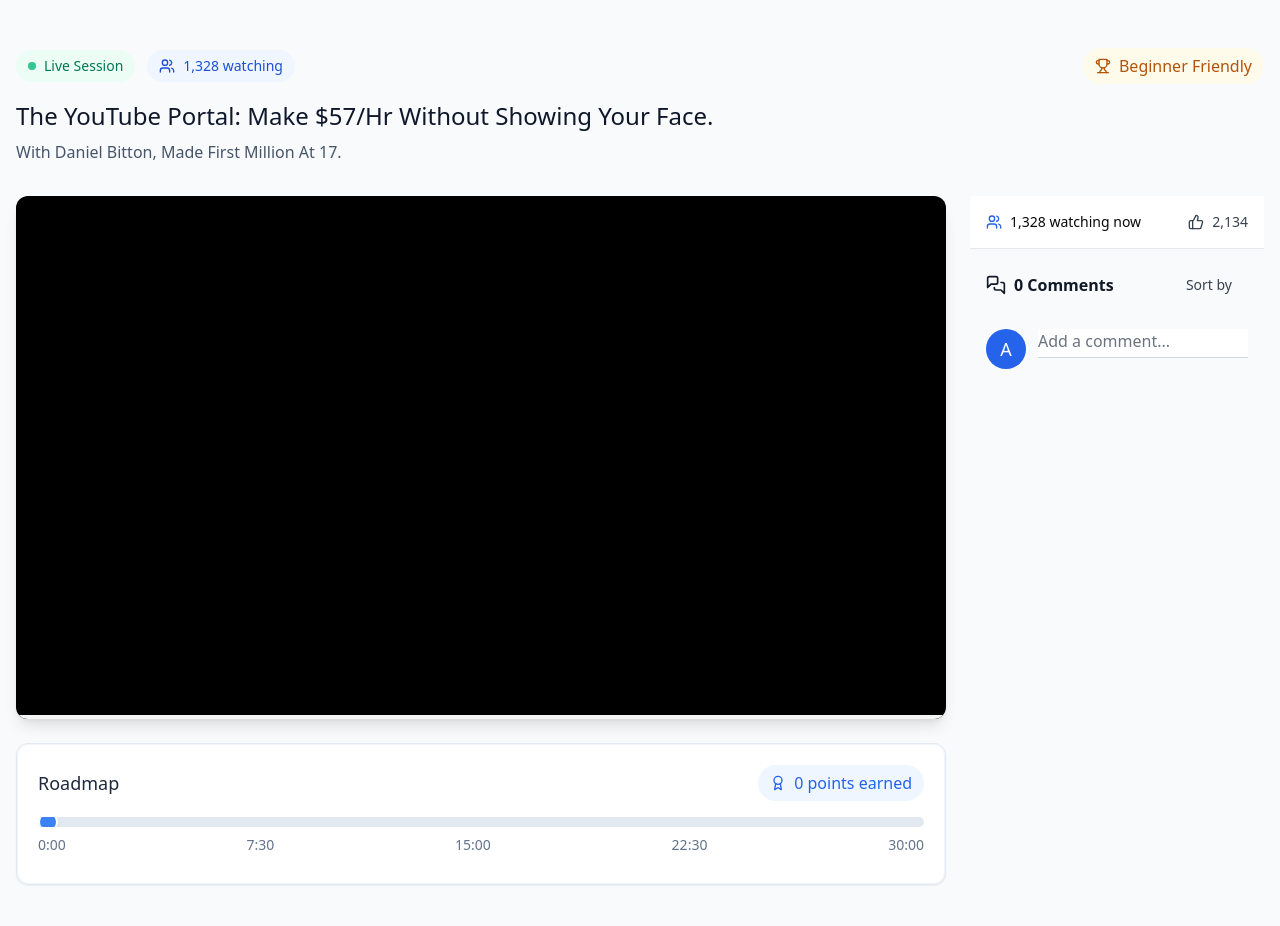
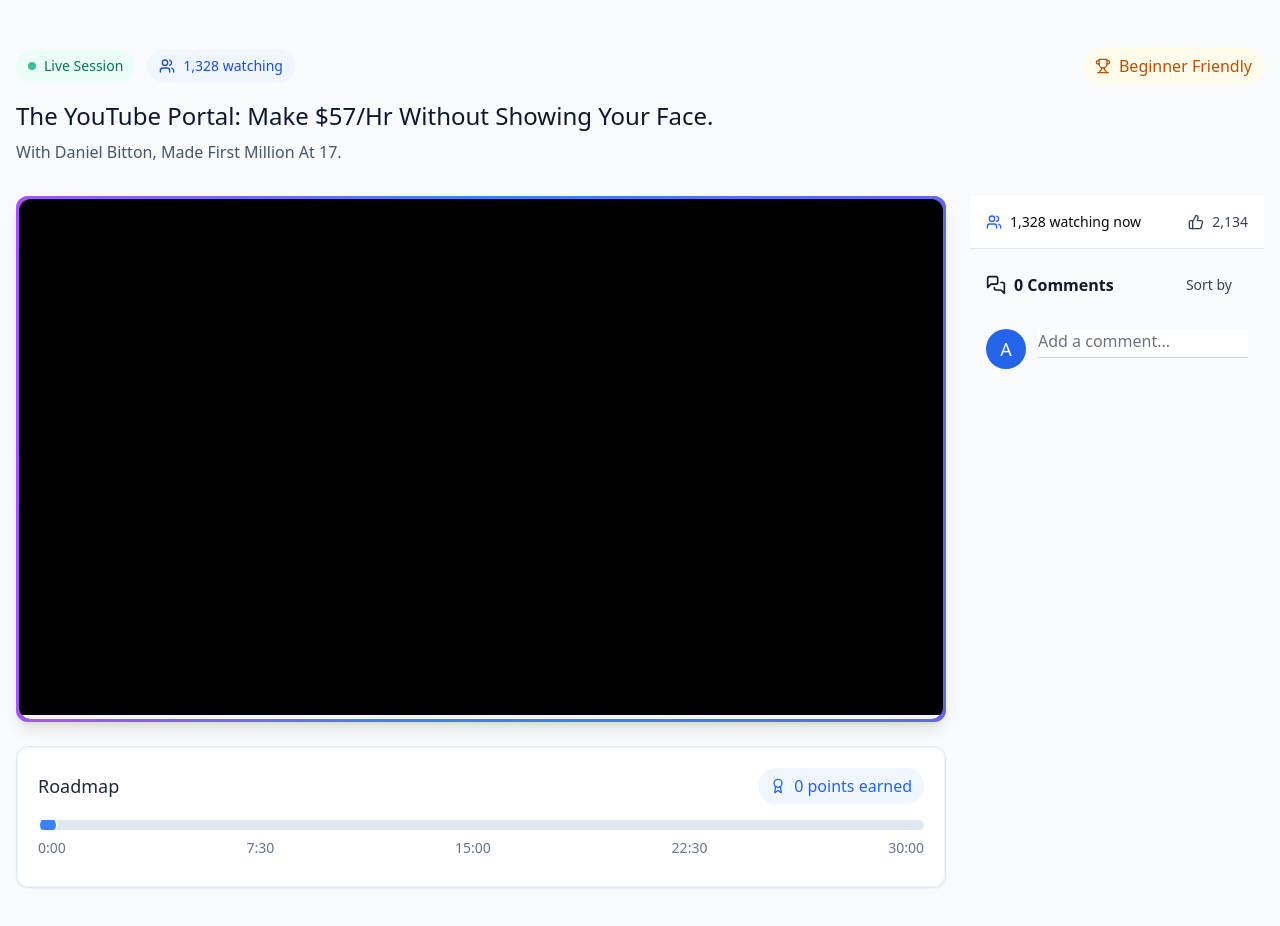
Before and after one commit to AvoCodes/youtubeportal, a React (Vite) app: page / in a window 1280 px wide. Shown: the top 926 px of the page. Built offline with nearby package versions, Linux system fonts and the light colour scheme.

Commit message:
Improve video player border
Improve the visual distinction of the video player by modifying its border style.

```diff
--- a/src/pages/Index.tsx
+++ b/src/pages/Index.tsx
@@ -142,7 +142,9 @@ const Index = () => {
         <div className="grid gap-6 md:grid-cols-4">
           {/* Video Section - takes up 3/4 of the space */}
           <div className="md:col-span-3 space-y-6">
-            <div className="relative rounded-xl overflow-hidden bg-black shadow-lg">
+            <div className="relative p-[3px] rounded-xl overflow-hidden bg-gradient-to-r from-purple-500 via-blue-500 to-indigo-500 shadow-lg">
+              <div className="absolute inset-0 bg-gradient-to-r from-purple-500 via-blue-500 to-indigo-500 animate-pulse opacity-70"></div>
+              <div className="relative bg-black rounded-lg overflow-hidden z-10">
                 <VideoPlayer
                   wistiaId="92627nrxy4"
                   onTimeUpdate={handleTimeUpdate}
@@ -163,6 +165,7 @@ const Index = () => {
                     <p className="text-xs text-gray-700">{notification.message}</p>
                   </div>
                 )}
+              </div>
             </div>
 
             {/* Webinar Timeline */}
```
Lines whose indentation alone changed are shown as unchanged.
